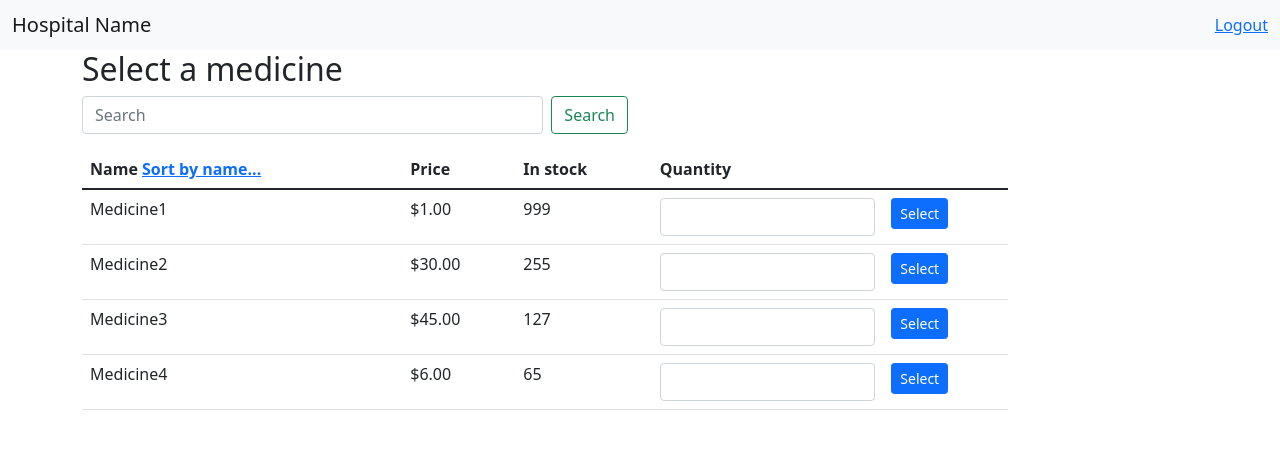
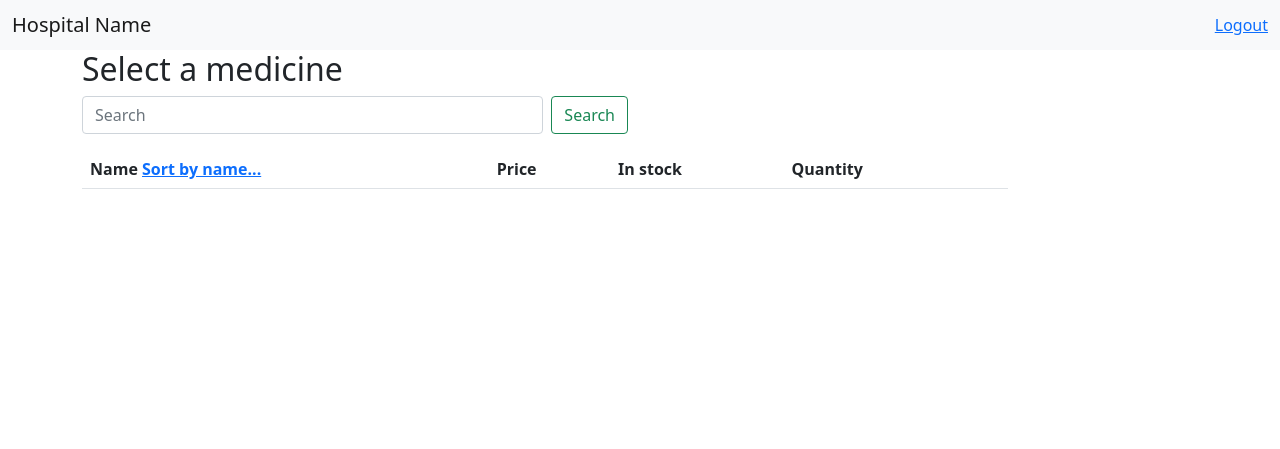
Before and after one commit to csh-lovenico/cmpsc-431w, a PHP site: page /search_medicine.php in a window 1280 px wide. Shown: the top 449 px of the page. Run offline with PHP 8.4, Linux system fonts and the light colour scheme; lists and menus that the app fills with data are empty.

Commit message:
Search medicine(unfinished)

```diff
--- a/search_medicine.php
+++ b/search_medicine.php
@@ -36,10 +36,10 @@ if (isset($_GET['page'])) {
     </div>
     <div class="row">
         <div class="col-6">
-            <form action="search_medicine.php" method="get" class="d-flex">
-                <input class="form-control me-2" name="keyword" value="<?php echo $keyword ?>" id="keyword"
+            <form class="d-flex">
+                <input class="form-control me-2" name="keyword" id="keyword"
                        type="search" placeholder="Search" aria-label="Search">
-                <button class="btn btn-outline-success" type="submit">Search</button>
+                <button class="btn btn-outline-success" onclick="" type="button">Search</button>
             </form>
         </div>
 
@@ -57,43 +57,7 @@ if (isset($_GET['page'])) {
                     <th></th>
                 </tr>
                 </thead>
-                <tbody>
-                <tr>
-                    <td>Medicine1</td>
-                    <td>$1.00</td>
-                    <td>999</td>
-                    <td class="w-25"><input class="form-control" type="number"></td>
-                    <td>
-                        <button class="btn btn-sm btn-primary">Select</button>
-                    </td>
-                </tr>
-                <tr>
-                    <td>Medicine2</td>
-                    <td>$30.00</td>
-                    <td>255</td>
-                    <td class="w-25"><input class="form-control" type="number"></td>
-                    <td>
-                        <button class="btn btn-sm btn-primary">Select</button>
-                    </td>
-                </tr>
-                <tr>
-                    <td>Medicine3</td>
-                    <td>$45.00</td>
-                    <td>127</td>
-                    <td class="w-25"><input class="form-control" type="number"></td>
-                    <td>
-                        <button class="btn btn-sm btn-primary">Select</button>
-                    </td>
-                </tr>
-                <tr>
-                    <td>Medicine4</td>
-                    <td>$6.00</td>
-                    <td>65</td>
-                    <td class="w-25"><input class="form-control" type="number"></td>
-                    <td>
-                        <button class="btn btn-sm btn-primary">Select</button>
-                    </td>
-                </tr>
+                <tbody id="search_medicine_table_body">
                 </tbody>
             </table>
         </div>
```
